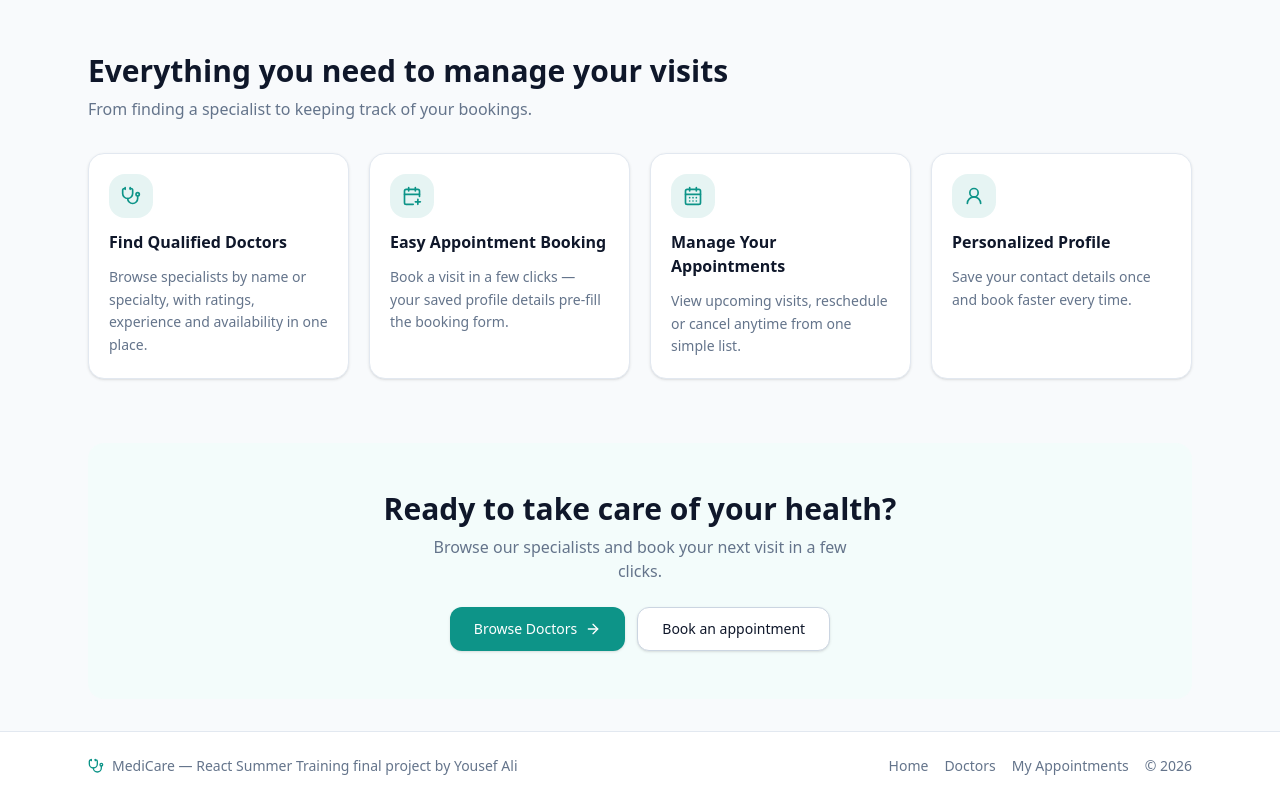
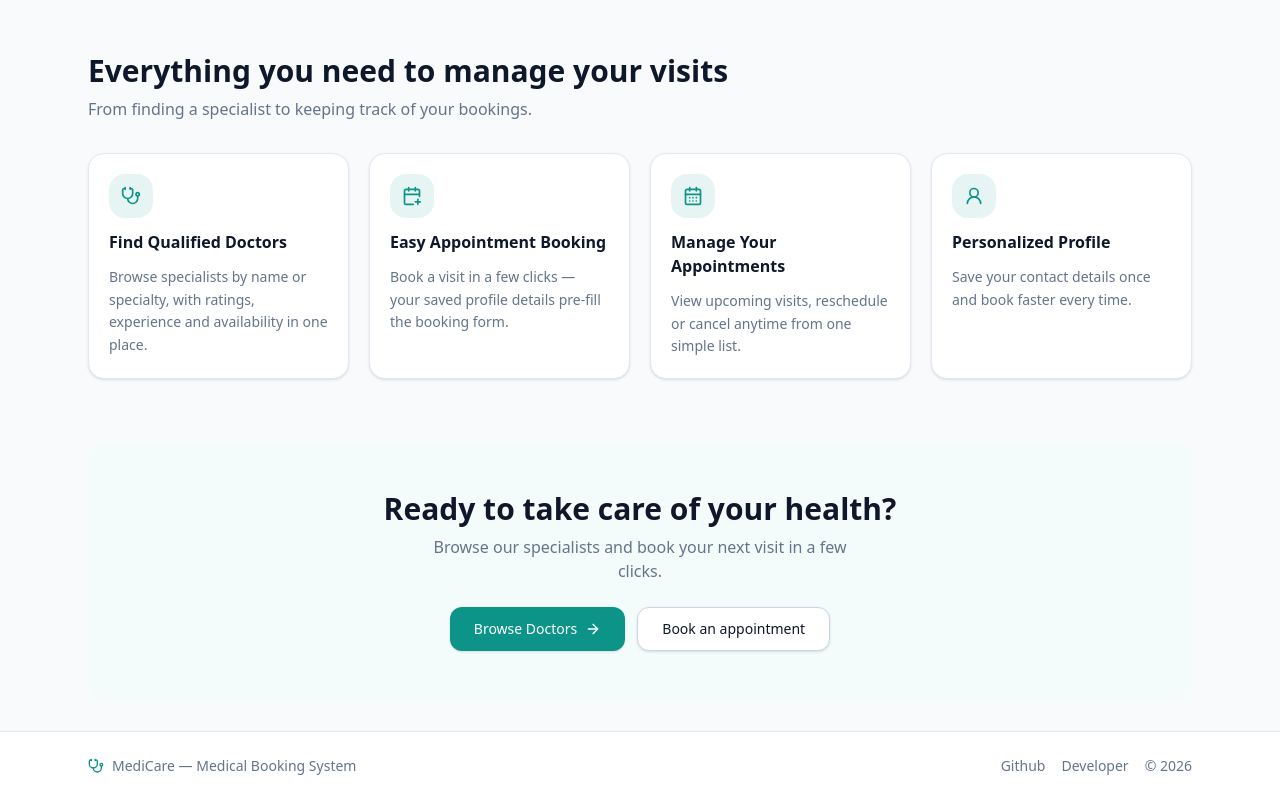
Before and after one commit to dev-joee/MediCare-React, a React (Vite) app: page / in a window 1280 px wide. Shown: the part 486-1286 px from the top of the page. Built offline with nearby package versions, Linux system fonts and the light colour scheme.

Commit message:
fix footer layout

```diff
--- a/src/components/layout/Footer.jsx
+++ b/src/components/layout/Footer.jsx
@@ -8,18 +8,15 @@ export function Footer() {
         <div className="flex items-center gap-2">
           <Stethoscope className="h-4 w-4 text-primary" />
           <span>
-            MediCare — React Summer Training final project by Yousef Ali
+            MediCare — Medical Booking System
           </span>
         </div>
         <div className="flex items-center gap-4">
-          <Link to="/" className="hover:text-foreground">
-            Home
+          <Link to="https://github.com/dev-joee/MediCare-React" className="hover:text-foreground">
+            Github
           </Link>
-          <Link to="/doctors" className="hover:text-foreground">
-            Doctors
-          </Link>
-          <Link to="/appointments" className="hover:text-foreground">
-            My Appointments
+          <Link to="https://github.com/dev-joee" className="hover:text-foreground">
+            Developer
           </Link>
           <span>© {new Date().getFullYear()}</span>
         </div>
```
